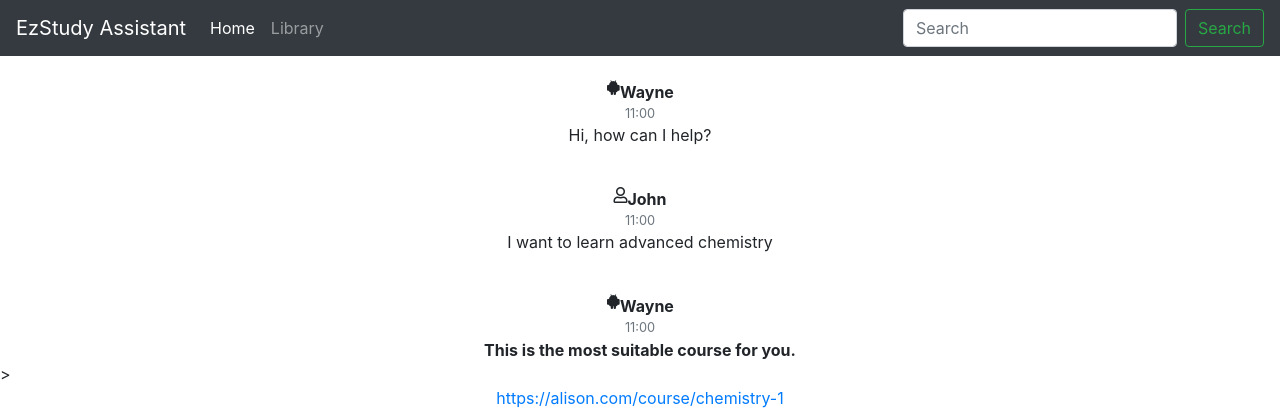
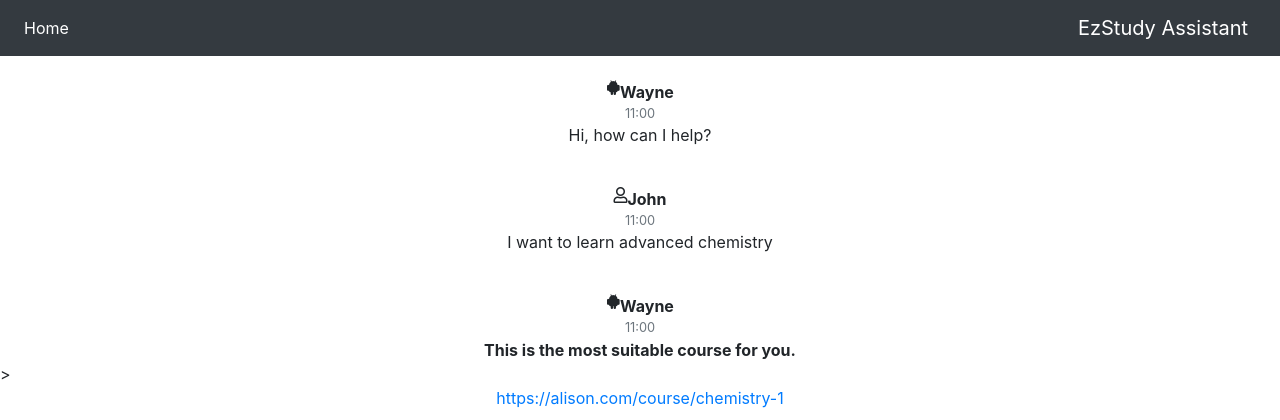
Before and after one commit to natsutey123/EzStudy, a Django app: page /EzStudyWeb/Ai/ in a window 1280 px wide. Shown: the top 420 px of the page. Run offline with Django 3.2, Linux system fonts and the light colour scheme; some libraries are stand-ins or nearby versions.

Commit message:
editing assistant

```diff
--- a/EzStudyWeb/views.py
+++ b/EzStudyWeb/views.py
@@ -1,7 +1,6 @@
 from django.shortcuts import render
 import pyrebase
 from django.contrib import auth
-import dialogflow_v2
 
 config = {
     'apiKey': "AIzaSyBMBWE1mZLNMvlmy5xzFyQY3BttMkJjc7I",
--- a/templates/Firstpage.html
+++ b/templates/Firstpage.html
@@ -85,7 +85,7 @@
             </div>
   <div class="card bg-primary text-white text-center p-3">
     <blockquote class="blockquote mb-0">
-       <a onclick="location.href='{% url 'register' %}'" class="text-white">Sign Up and Name the Asistant</a>
+       <a onclick="location.href='{% url 'register' %}'" class="text-white">Sign Up</a>
     </blockquote>
   </div>
   <div class="card text-center">
--- a/templates/asistant.html
+++ b/templates/asistant.html
@@ -8,23 +8,15 @@
 <body>
 	<header>
       <nav class="navbar navbar-expand-md navbar-dark sticky-top bg-dark">
-        <a class="navbar-brand" href="#">EzStudy Assistant</a>
-        <button class="navbar-toggler" type="button" data-toggle="collapse" data-target="#navbarCollapse" aria-controls="navbarCollapse" aria-expanded="false" aria-label="Toggle navigation">
-          <span class="navbar-toggler-icon"></span>
-        </button>
         <div class="collapse navbar-collapse" id="navbarCollapse">
           <ul class="navbar-nav mr-auto">
             <li class="nav-item active">
               <a class="nav-link" onclick="window.history.back(1)">Home<span class="sr-only">(current)</span></a>
             </li>
-            <li class="nav-item">
-              <a class="nav-link" onclick="location.href='{% url 'library' %}'">Library</a>
-            </li>
           </ul>
-          <form class="form-inline mt-2 mt-md-0">
-            <input class="form-control mr-sm-2" type="text" placeholder="Search" aria-label="Search">
-            <button class="btn btn-outline-success my-2 my-sm-0" type="submit">Search</button>
-          </form>
+        </div>
+        <div class="d-flex justify-content-center">
+                  <a class="navbar-brand" href="#">EzStudy Assistant</a>
         </div>
       </nav>
     </header>
```
Also changed, not shown: templates/SignUp.html (+4 -14 lines), db.sqlite3.
